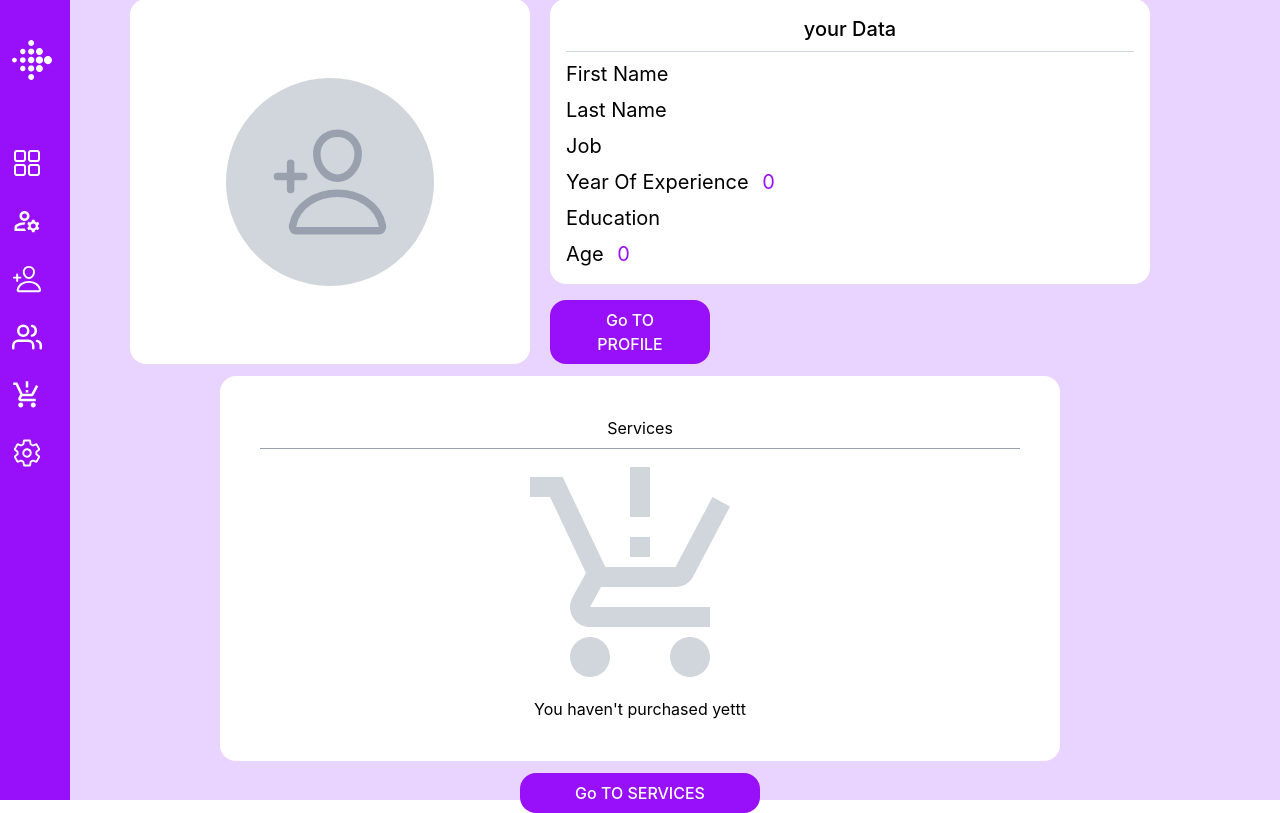
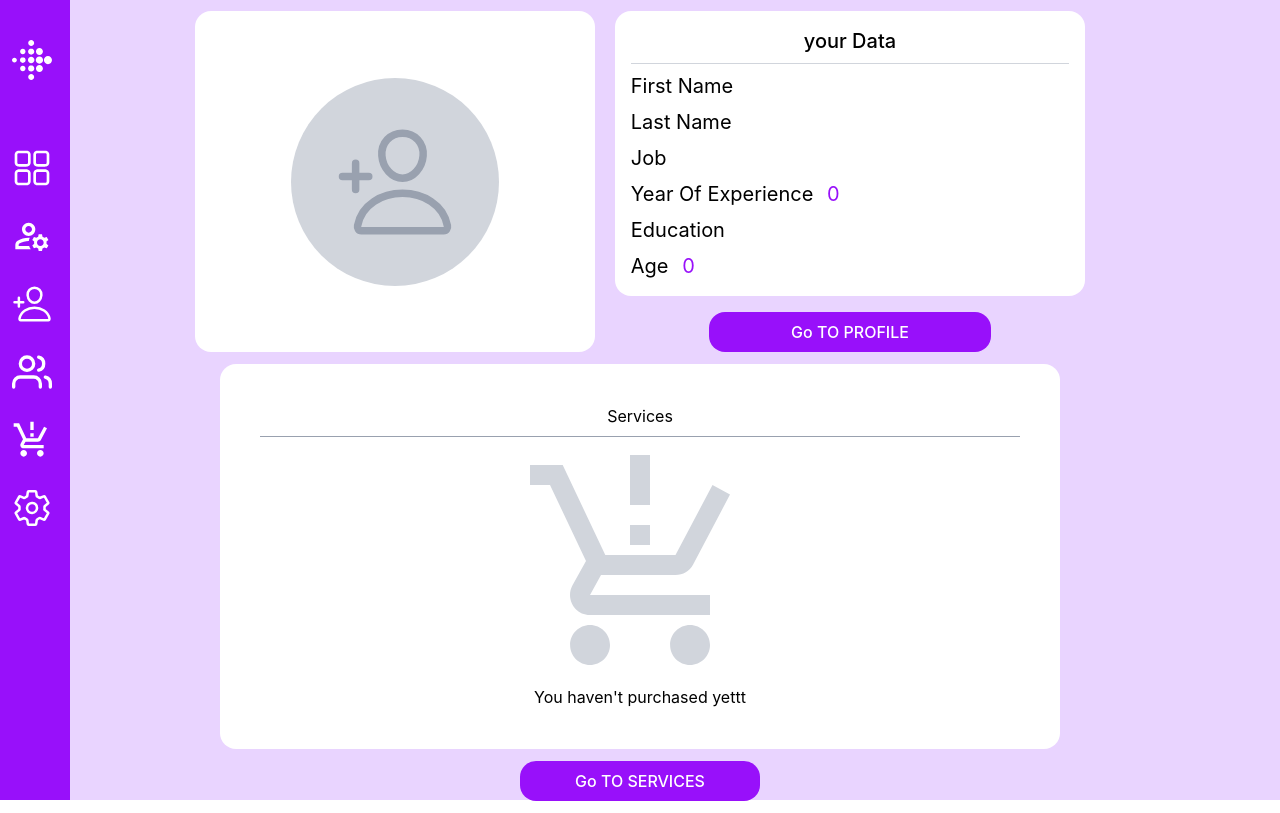
Before and after one commit to m-ghiasi/admin-panel, a React (Vite) app: page /Dashboard in a window 1280 px wide. Built offline with nearby package versions, Linux system fonts and the light colour scheme.

Commit message:
mobile menu

```diff
--- a/src/components/Aside/index.tsx
+++ b/src/components/Aside/index.tsx
@@ -1,26 +1,24 @@
-import { NavLink } from "react-router";
-import { RxDashboard } from "react-icons/rx";
 
-import { MdOutlineManageAccounts } from "react-icons/md";
-
-import { IoSettingsOutline } from "react-icons/io5";
-
-import { SiFitbit } from "react-icons/si";
-import { MdProductionQuantityLimits } from "react-icons/md";
-import { FiUsers } from "react-icons/fi";
-import { IoPersonAddOutline } from "react-icons/io5";
 import { HiOutlineMenu } from "react-icons/hi";
 import Button from "../Button";
 import { IoPersonCircleOutline } from "react-icons/io5";
 import { IoIosNotificationsOutline } from "react-icons/io";
+import { useState } from "react";
+import Menu from "../Menu";
 
 export default function Aside() {
+  const [hamMenu , setHamMenu]= useState<boolean>(false)
+
+  const handelMobileMenu = ()=>{
+    setHamMenu((prev)=>!prev)
+  }
   return (
     <div>
       <div className="md:hidden bg-purple-600  w-[100vw] flex justify-between items-center px-4 py-5">
         <div className="flex gap-2 items-center">
           <Button
             className=""
+            onClick={handelMobileMenu}
             label={<HiOutlineMenu size={40} color="white" />}
           />
           <span className="text-2xl text-white font-medium">Fitilo</span>
@@ -31,80 +29,14 @@ export default function Aside() {
 
         </div>
       </div>
+      <div className={`md:hidden transition-opacity duration-300  w-[60%] h-screen bg-purple-600 absolute ${hamMenu ? "opacity-100" : "opacity-0"}`}>
+
+        <Menu className=""/>
+      </div>
       <div className="hidden  md:flex  h-screen relative  ">
-        <div className=" group w-[70px] absolute z-10 h-full bg-purple-600   hover:w-[250px] transition-all duration-300  flex flex-col gap-7 pl-3 pt-10">
-          <NavLink className="pb-10 flex gap-3 items-center " to="dashboard">
-            <SiFitbit
-              className="min-w-[40px] min-h-[40px]"
-              color="white"
-              size={30}
-            />
-            <span className="overflow-hidden w-0 group-hover:w-auto opacity-0 group-hover:opacity-100 group-hover:font-bold text-2xl transition-opacity duration-300  text-white ">
-              Fitilo
-            </span>
-          </NavLink>
-          <NavLink className="flex gap-3 items-center" to="/dashboard">
-            <RxDashboard
-              className="min-w-[30px] min-h-[30px]"
-              size={30}
-              color="white"
-            />
-            <span className="overflow-hidden w-0 group-hover:w-auto opacity-0 group-hover:opacity-100 transition-opacity duration-300  text-white ">
-              Dashboard
-            </span>
-          </NavLink>
-          <NavLink className="flex gap-3 items-center" to="/Profile">
-            <MdOutlineManageAccounts
-              className="min-w-[30px] min-h-[30px]"
-              size={30}
-              color="white"
-            />
-            <span className="overflow-hidden w-0 group-hover:w-auto opacity-0 group-hover:opacity-100 transition-opacity duration-300  text-white ">
-              Profile
-            </span>
-          </NavLink>
-          <NavLink className="flex gap-3 items-center" to="/NewUser">
-            <IoPersonAddOutline
-              className="min-w-[30px] min-h-[30px]"
-              size={30}
-              color="white"
-            />
-            <span className=" overflow-hidden w-0 group-hover:w-auto opacity-0 group-hover:opacity-100 transition-opacity duration-300  text-white ">
-              AddNewUser
-            </span>
-          </NavLink>
-          <NavLink className="flex gap-3 items-center" to="/Users">
-            <FiUsers
-              className="min-w-[30px] min-h-[30px]"
-              size={30}
-              color="white"
-            />
-            <span className="overflow-hidden w-0 group-hover:w-auto opacity-0 group-hover:opacity-100 transition-opacity duration-300  text-white ">
-              Users
-            </span>
-          </NavLink>
-          <NavLink className="flex gap-3 items-center" to="/Services">
-            <MdProductionQuantityLimits
-              className="min-w-[30px] min-h-[30px]"
-              size={30}
-              color="white"
-            />
-            <span className="overflow-hidden w-0 group-hover:w-auto opacity-0 group-hover:opacity-100 transition-opacity duration-300  text-white ">
-              Services
-            </span>
-          </NavLink>
 
-          <NavLink className="flex gap-3 items-center" to="/Services">
-            <IoSettingsOutline
-              className="min-w-[30px] min-h-[30px]"
-              size={30}
-              color="white"
-            />
-            <span className="overflow-hidden w-0 group-hover:w-auto opacity-0 group-hover:opacity-100 transition-opacity duration-300  text-white ">
-              Setting
-            </span>
-          </NavLink>
-        </div>
+        <Menu className="group w-[70px] absolute z-10 h-full bg-purple-600   hover:w-[250px] transition-all duration-300  "/>
+
       </div>
     </div>
   );
--- /dev/null
+++ b/src/components/Menu/index.tsx
@@ -0,0 +1,104 @@
+import { FC } from "react";
+
+import { RxDashboard } from "react-icons/rx";
+
+import { MdOutlineManageAccounts } from "react-icons/md";
+
+import { IoSettingsOutline } from "react-icons/io5";
+
+import { SiFitbit } from "react-icons/si";
+import { MdProductionQuantityLimits } from "react-icons/md";
+import { FiUsers } from "react-icons/fi";
+import { IoPersonAddOutline } from "react-icons/io5";
+import MenuItm from "../MenuItem";
+
+type PropTypes = { className: string };
+
+const Menu: FC<PropTypes> = ({ className }) => {
+  return (
+    <div className={`${className} flex flex-col gap-7 pl-3 pt-10`}>
+      <MenuItm
+      className={"text-2xl  mb-10"}
+      label={"Fitilo"}
+        to={"dashboard"}
+        icon={
+          <SiFitbit
+            className="min-w-[40px] min-h-[40px]"
+            color="white"
+            size={30}
+          />
+        }
+      />
+      <MenuItm
+      label={"Dashboard"}
+        to={"/dashboard"}
+        icon={
+          <RxDashboard
+            className="min-w-[40px] min-h-[40px]"
+            color="white"
+            size={30}
+          />
+        }
+      />
+      <MenuItm
+      label={"Profile"}
+        to={"/Profile"}
+        icon={
+          <MdOutlineManageAccounts
+            className="min-w-[40px] min-h-[40px]"
+            color="white"
+            size={30}
+          />
+        }
+      />
+
+      <MenuItm
+      label={"AddNewUser"}
+        to={"/NewUser"}
+        icon={
+          <IoPersonAddOutline
+            className="min-w-[40px] min-h-[40px]"
+            color="white"
+            size={30}
+          />
+        }
+      />
+      <MenuItm
+      label={"Users"}
+        to={"/Users"}
+        icon={
+          <FiUsers
+            className="min-w-[40px] min-h-[40px]"
+            color="white"
+            size={30}
+          />
+        }
+      />
+      <MenuItm
+      label={"Services"}
+        to={"/Services"}
+        icon={
+          <MdProductionQuantityLimits
+            className="min-w-[40px] min-h-[40px]"
+            color="white"
+            size={30}
+          />
+        }
+      />
+      <MenuItm
+      label={"Setting"}
+        to={"/Services"}
+        icon={
+          <IoSettingsOutline
+            className="min-w-[40px] min-h-[40px]"
+            color="white"
+            size={30}
+          />
+        }
+      />
+
+    </div>
+  );
+};
+
+export default Menu;
--- /dev/null
+++ b/src/components/MenuItem/index.tsx
@@ -0,0 +1,20 @@
+import { FC } from "react";
+import { NavLink } from "react-router";
+
+type PropTypes = { icon: React.ReactNode; label: string;  to:string; className ?:string };
+
+const MenuItm: FC<PropTypes> = ({icon,label,to,className}) => {
+
+
+  return (
+    <NavLink className= {`${className} flex gap-3 items-center`} to={to}>
+      {icon}
+      <span className={` overflow-hidden w-0 group-hover:w-auto opacity-0 group-hover:opacity-100 group-hover:font-bold  transition-opacity duration-300  text-white`} >
+        {label}
+      </span>
+      <span className={` md:hidden text-white`}> {label}</span>
+    </NavLink>
+  );
+};
+
+export default MenuItm;
--- a/src/pages/Dashboard/index.tsx
+++ b/src/pages/Dashboard/index.tsx
@@ -28,13 +28,13 @@ const handleService = ()=> {
           </NavLink>
         </div>
 
-        <div className="md:w-[600px] flex flex-col gap-4 ">
-          <Step4 />
+        <div className="md:w-[40%] flex flex-col gap-4  ">
+          <Step4  />
 
           <Button
           onClick={handelProfile}
             label="Go TO PROFILE"
-            className="w-40 px-6 py-2 bg-purple-600 text-white rounded-2xl font-medium"
+            className="w-[70%] md:w-[60%] px-6 py-2 bg-purple-600 text-white rounded-2xl font-medium mx-auto"
           />
         </div>
       </div>
```
